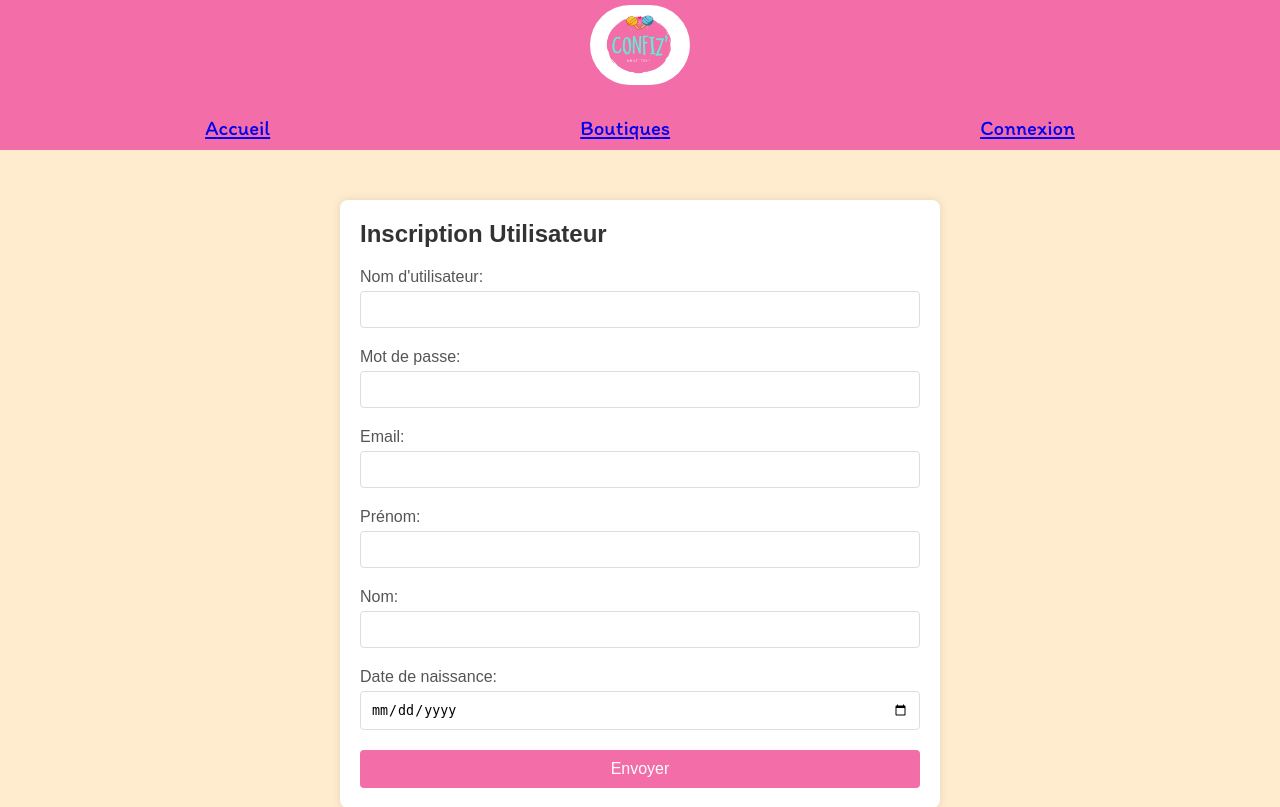
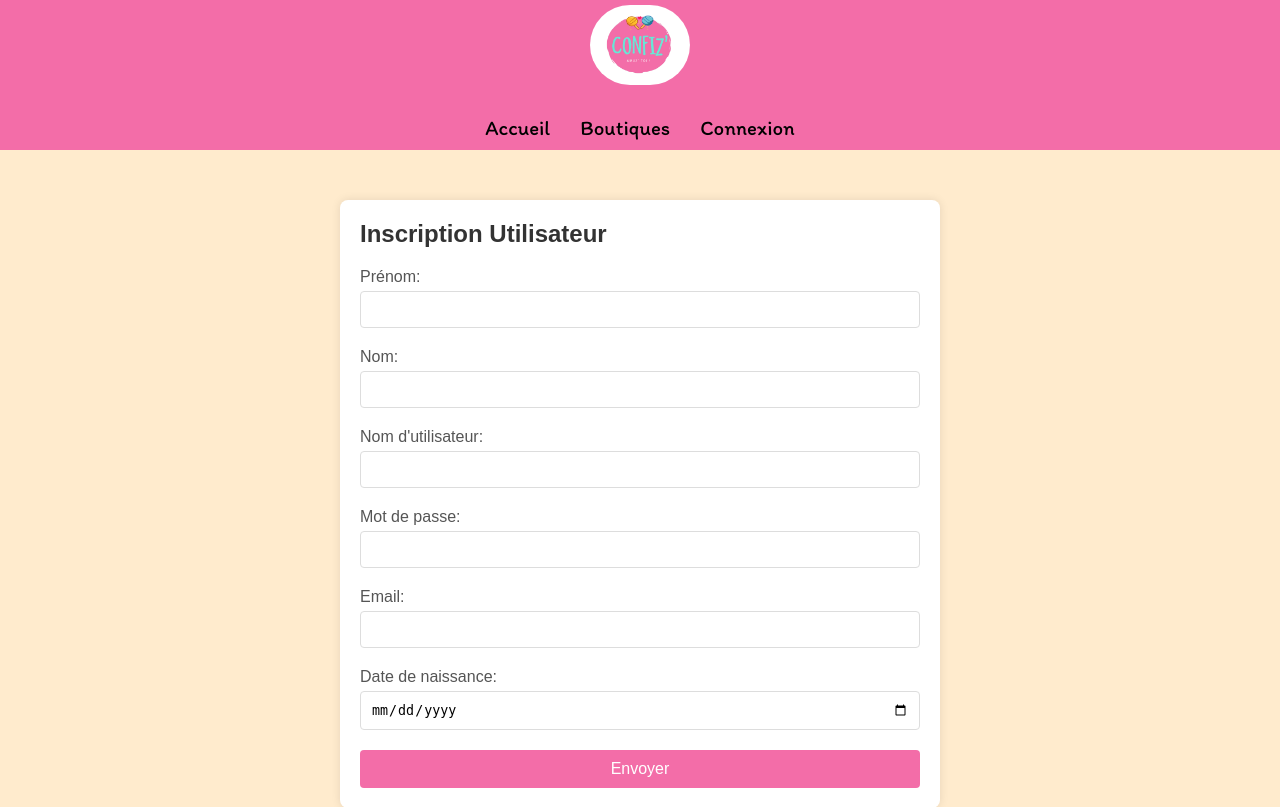
Before and after one commit to Cossec-Tony/Bonbons_and_co, a PHP site: page /connexion.php in a window 1280 px wide. Shown: the top 807 px of the page. Run offline with PHP 8.4, Linux system fonts and the light colour scheme.

Commit message:
update connexions 2

```diff
--- a/connexion.php
+++ b/connexion.php
@@ -1,11 +1,6 @@
-<!DOCTYPE html>
-<html lang="en">
-<head>
-    <meta charset="UTF-8">
-    <meta name="viewport" content="width=device-width, initial-scale=1.0">
-    <title>Formulaire Basique</title>
-    <link rel="stylesheet" href="form.css">
-</head>
+<?php
+include_once('head.php');
+?>
 <body>
     <?php
         include_once('header.php');
@@ -14,6 +9,11 @@
         <section class="form-container">
             <h2>Inscription Utilisateur</h2>
             <form action="submit.php" method="post">
+                <label for="prenom">Prénom:</label>
+                <input type="text" id="prenom" name="prenom" required>
+
+                <label for="nom">Nom:</label>
+                <input type="text" id="nom" name="nom" required>
                 <label for="username">Nom d'utilisateur:</label>
                 <input type="text" id="username" name="username" required>
 
@@ -22,12 +22,6 @@
 
                 <label for="email">Email:</label>
                 <input type="email" id="email" name="email" required>
-
-                <label for="prenom">Prénom:</label>
-                <input type="text" id="prenom" name="prenom" required>
-
-                <label for="nom">Nom:</label>
-                <input type="text" id="nom" name="nom" required>
 
                 <label for="ddn">Date de naissance:</label>
                 <input type="date" id="ddn" name="ddn" required>
--- a/head.php
+++ b/head.php
@@ -9,5 +9,6 @@
     <link rel="preconnect" href="https://fonts.googleapis.com">
     <link rel="preconnect" href="https://fonts.gstatic.com" crossorigin>
     <link href="https://fonts.googleapis.com/css2?family=Itim&display=swap" rel="stylesheet">
+    <link rel="stylesheet" href="./style/form.css">
 </head>
 </html>
--- a/style/style.css
+++ b/style/style.css
@@ -46,6 +46,10 @@
     margin: 0 155px; /* Add space between items */
 }
 
+.bouton-nav{
+    color: black;
+}
+
 .bouton-nav:hover {
     background-color: #fc95c1;
     border-radius: 10px;
@@ -74,3 +78,7 @@
 #name {
     margin-bottom: 30px;
 }
+
+a{
+    text-decoration: none;
+}
```
